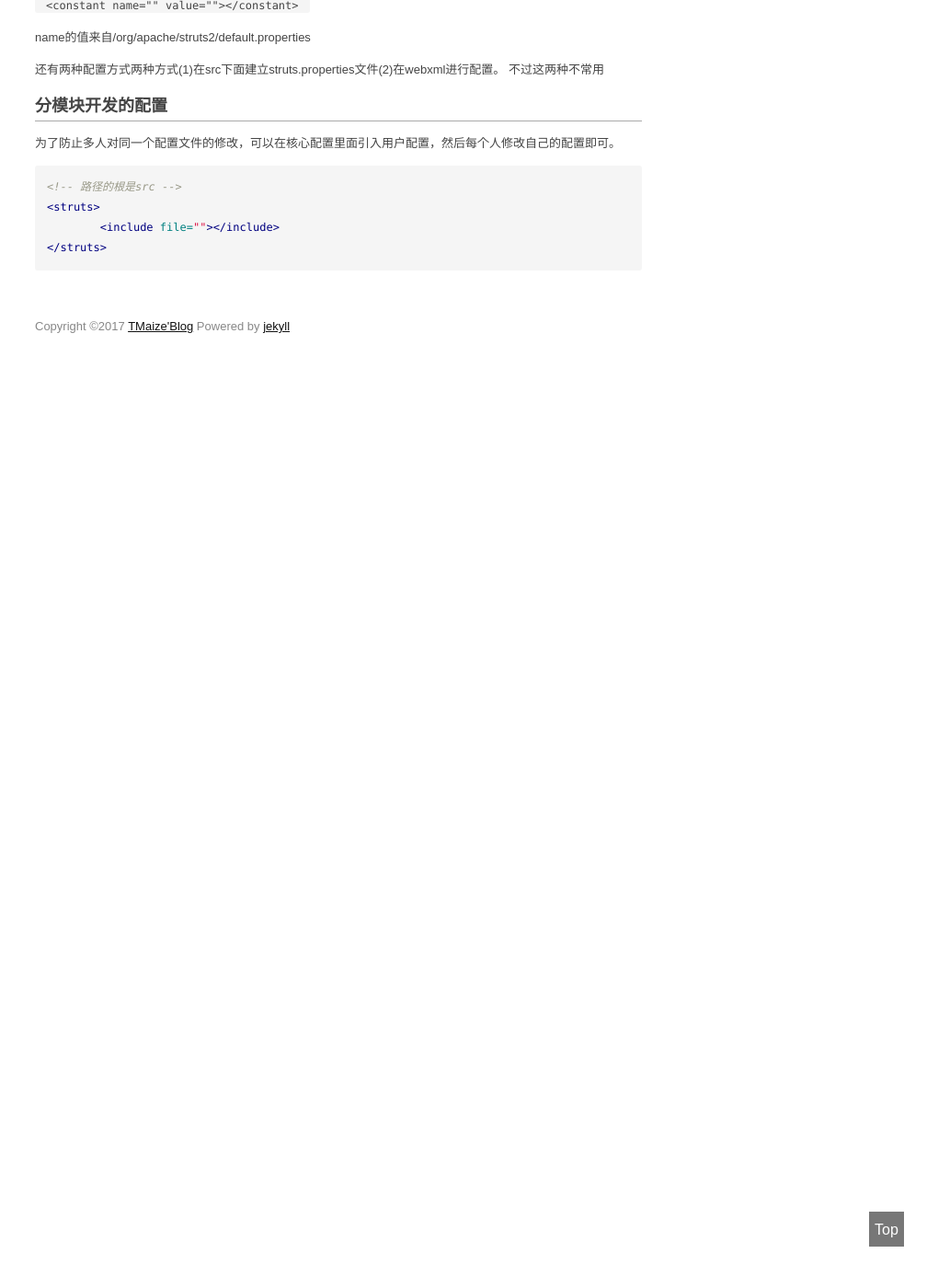
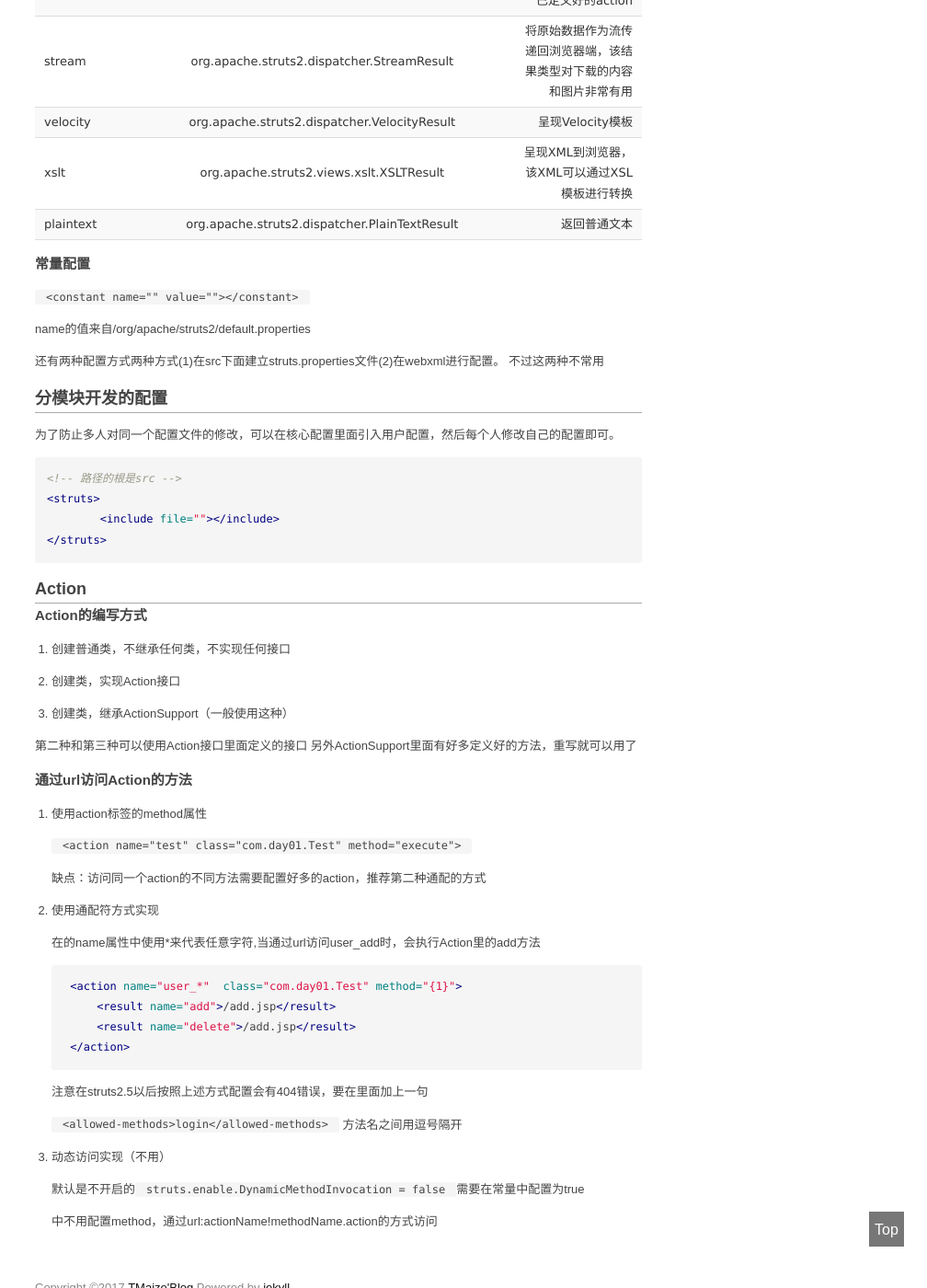
Before and after one commit to TMaize/tmaize-blog, a Jekyll site: the page built from _posts/2017-03-21-struts2学习笔记02-配置文件-action.md, in a window 1280 px wide and 1400 px high, scrolled down 1634 px. Shown: the whole window at 92% size, without its empty margins (272-1280 px from the left). Built offline with Jekyll 4.4.1, drawn with Linux system fonts in a browser that asks for light colours; before the commit the page ends 2010 px from its top, so only the background shows below that; some of the changed text lies outside the part shown.

Commit message:
修改文章

````diff
--- a/_posts/2017-03-21-struts2学习笔记02-配置文件.md
+++ b/_posts/2017-03-21-struts2学习笔记02-配置文件-action.md
@@ -1,8 +1,23 @@
 ---
 layout: mypost
-title: Struts2学习笔记02 配置文件
+title: Struts2学习笔记02 配置文件,Action编写访问
 categories: [java]
 ---
+# web.xml配置
+
+```xml
+<filter>
+      <filter-name>struts2</filter-name>
+      <filter-class>org.apache.struts2.dispatcher.filter.StrutsPrepareAndExecuteFilter</filter-class>
+  </filter>
+
+  <filter-mapping>
+      <filter-name>struts2</filter-name>
+      <url-pattern>/*</url-pattern>
+  </filter-mapping>
+```
+
+注意在2.3版本之前class为`org.apache.struts2.dispatcher.filter.StrutsPrepareAndExecuteFilter`
 
 # struts配置
 
@@ -77,3 +92,44 @@ name的值来自/org/apache/struts2/default.properties
 	<include file=""></include>
 </struts>
 ```
+
+# Action
+
+## Action的编写方式
+
+1. 创建普通类，不继承任何类，不实现任何接口
+
+2. 创建类，实现Action接口
+
+3. 创建类，继承ActionSupport（一般使用这种）
+
+第二种和第三种可以使用Action接口里面定义的接口
+另外ActionSupport里面有好多定义好的方法，重写就可以用了
+
+## 通过url访问Action的方法
+
+1. 使用action标签的method属性
+
+    `<action name="test" class="com.day01.Test" method="execute">`
+
+    缺点：访问同一个action的不同方法需要配置好多的action，推荐第二种通配的方式
+
+2. 使用通配符方式实现
+
+    在<action>的name属性中使用*来代表任意字符,当通过url访问user_add时，会执行Action里的add方法
+
+    ```xml
+    <action name="user_*"  class="com.day01.Test" method="{1}">
+        <result name="add">/add.jsp</result>
+        <result name="delete">/add.jsp</result>
+    </action>
+    ```
+    注意在struts2.5以后按照上述方式配置会有404错误，要在<action>里面加上一句
+
+    `<allowed-methods>login</allowed-methods>` 方法名之间用逗号隔开
+
+3. 动态访问实现（不用）
+
+    默认是不开启的`struts.enable.DynamicMethodInvocation = false`需要在常量中配置为true
+
+    <action>中不用配置method，通过url:actionName!methodName.action的方式访问
````
